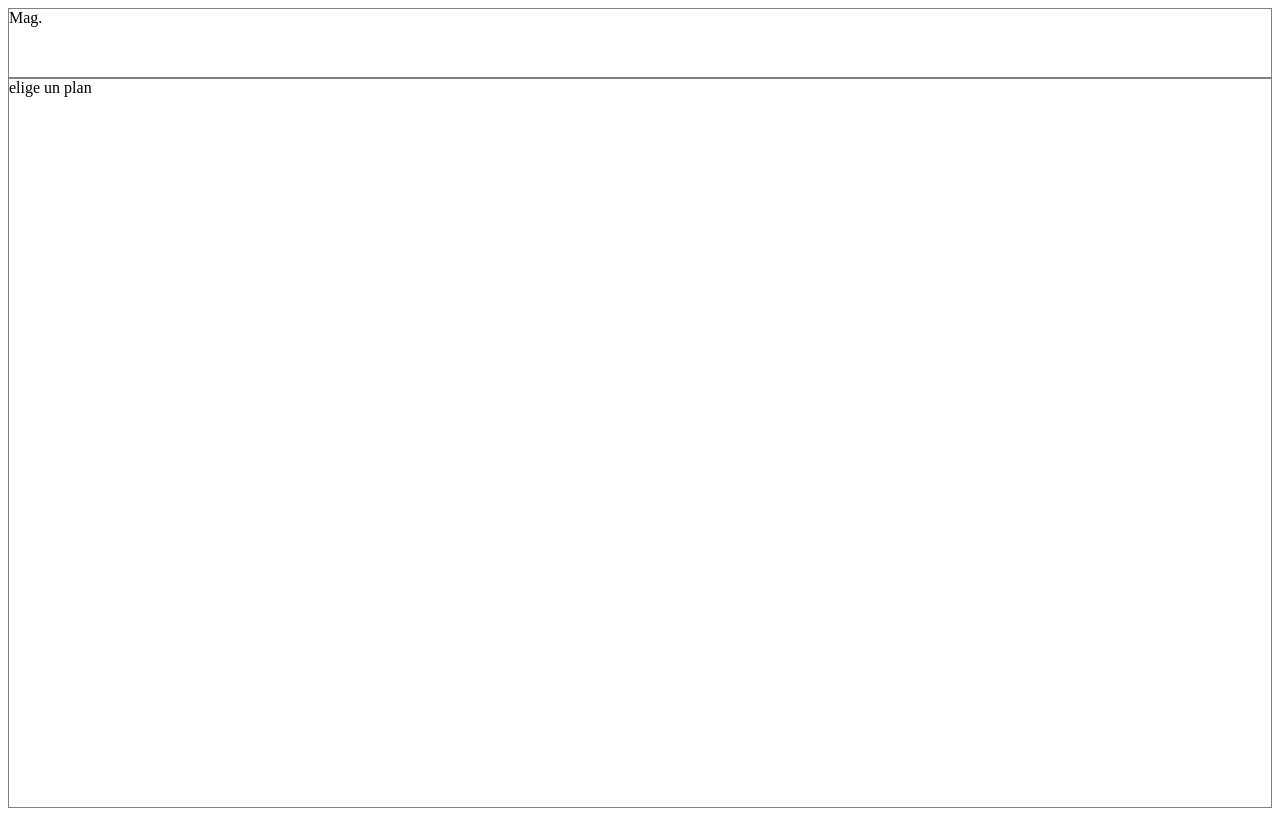
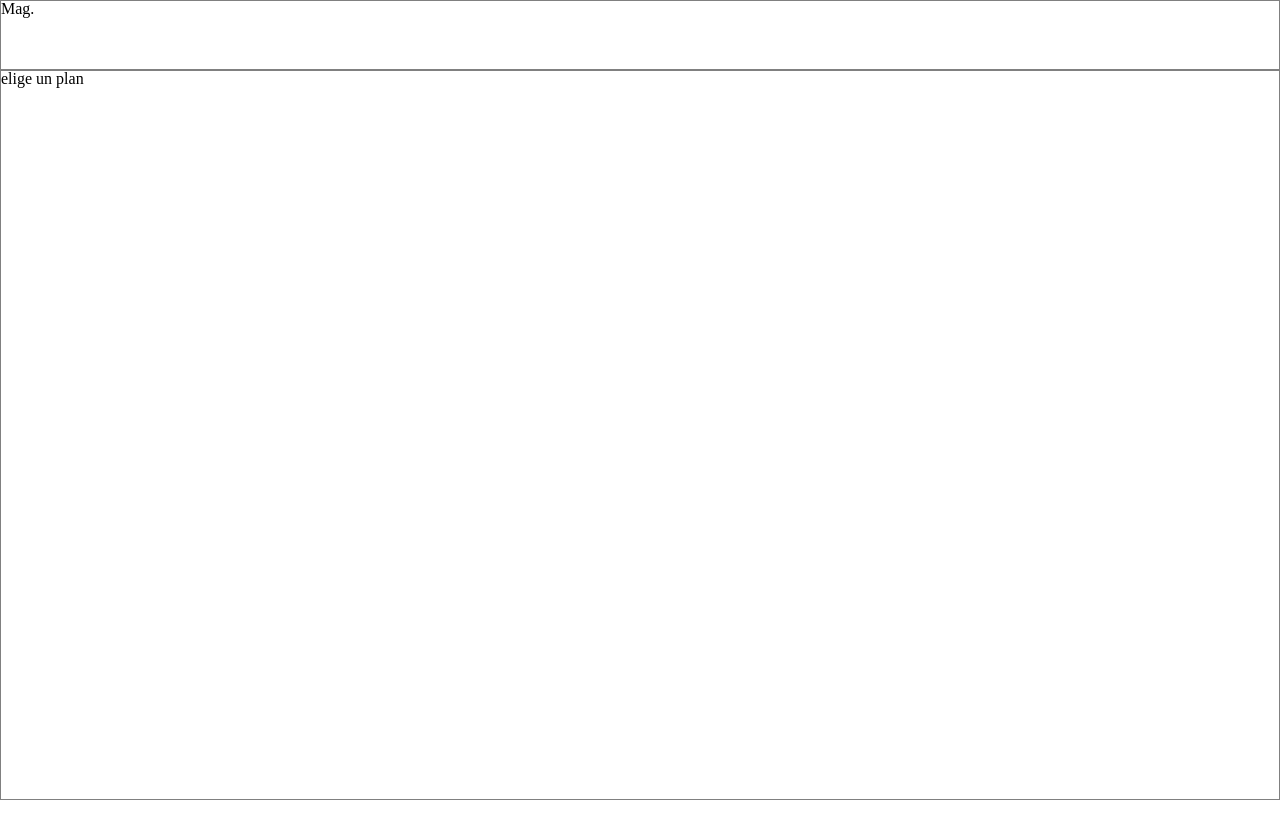
Before and after one commit to TheCARGOS/mag-demo-frontend, a React (Create React App) app: page / in a window 1280 px wide. Built offline with nearby package versions, Linux system fonts and the light colour scheme.

Commit message:
chore(resetcss): resetting default browser stylers

```diff
--- a/src/App.tsx
+++ b/src/App.tsx
@@ -1,5 +1,6 @@
 import React from 'react'
 import AppLayout from './layouts/AppLayout/AppLayout'
+import './reset.scss'
 
 const App = () => {
   return (
--- /dev/null
+++ b/src/reset.scss
@@ -0,0 +1,48 @@
+/* http://meyerweb.com/eric/tools/css/reset/
+   v2.0 | 20110126
+   License: none (public domain)
+*/
+
+html, body, div, span, applet, object, iframe,
+h1, h2, h3, h4, h5, h6, p, blockquote, pre,
+a, abbr, acronym, address, big, cite, code,
+del, dfn, em, img, ins, kbd, q, s, samp,
+small, strike, strong, sub, sup, tt, var,
+b, u, i, center,
+dl, dt, dd, ol, ul, li,
+fieldset, form, label, legend,
+table, caption, tbody, tfoot, thead, tr, th, td,
+article, aside, canvas, details, embed,
+figure, figcaption, footer, header, hgroup,
+menu, nav, output, ruby, section, summary,
+time, mark, audio, video {
+	margin: 0;
+	padding: 0;
+	border: 0;
+	font-size: 100%;
+	font: inherit;
+	vertical-align: baseline;
+}
+/* HTML5 display-role reset for older browsers */
+article, aside, details, figcaption, figure,
+footer, header, hgroup, menu, nav, section {
+	display: block;
+}
+body {
+	line-height: 1;
+}
+ol, ul {
+	list-style: none;
+}
+blockquote, q {
+	quotes: none;
+}
+blockquote:before, blockquote:after,
+q:before, q:after {
+	content: '';
+	content: none;
+}
+table {
+	border-collapse: collapse;
+	border-spacing: 0;
+}
```
Also changed, not shown: src/App.scss (deleted).
